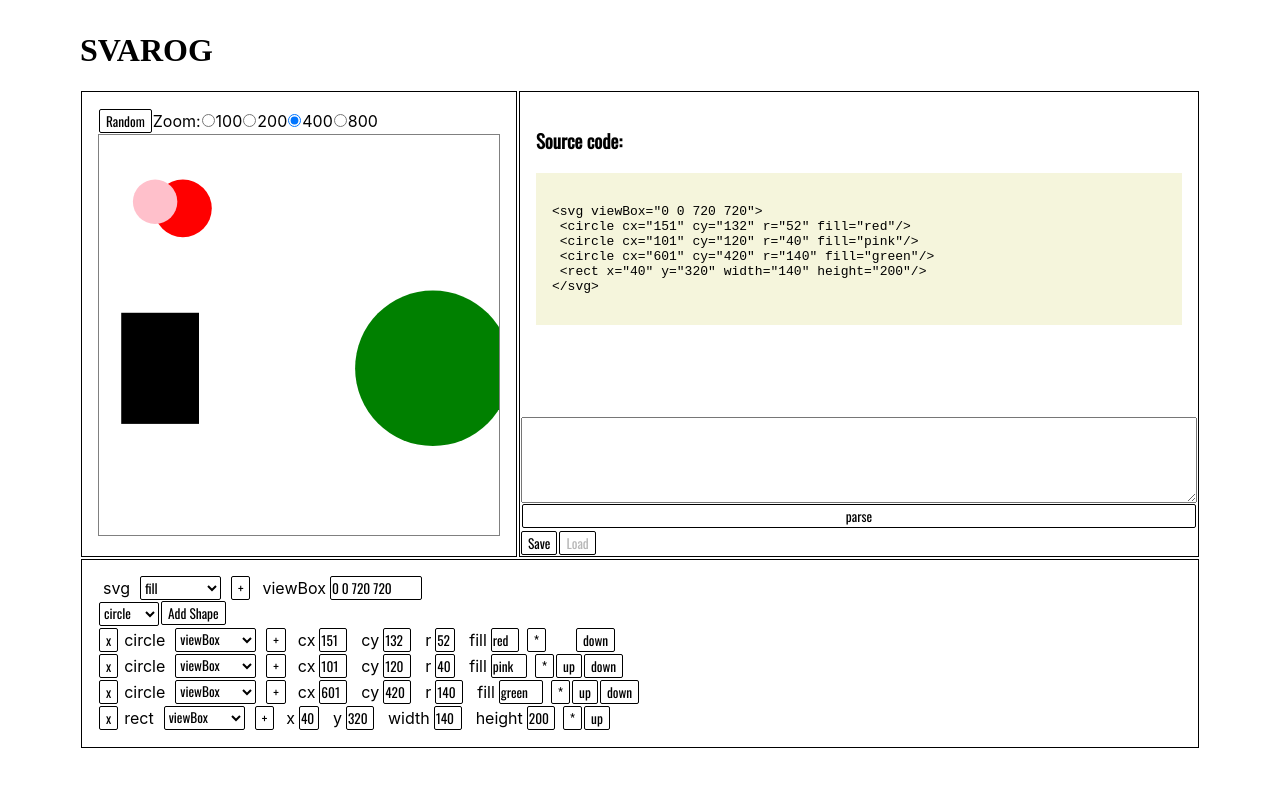
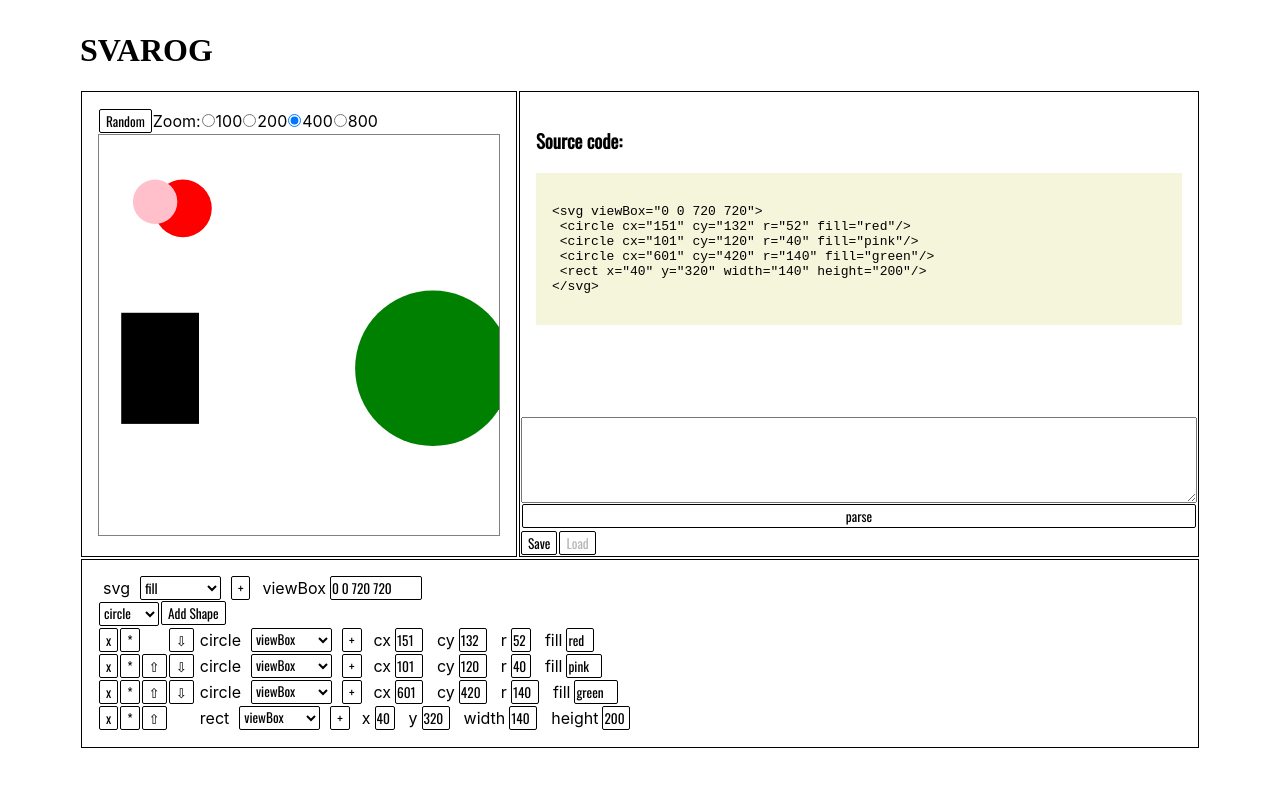
Before and after one commit to crianonim/svarog, a React (Create React App) app: page / in a window 1280 px wide. Shown: the top 786 px of the page. Built offline with nearby package versions, Linux system fonts and the light colour scheme; a web font is replaced by a local one.

Commit message:
Style: move up/down buttons and add icons

```diff
--- a/src/ShapeItem.js
+++ b/src/ShapeItem.js
@@ -6,14 +6,6 @@ const ShapeItem = (props) => {
     const shape = props.shape;
     return (
      <div key={shape.id} className="flex-row shape-item " >
-        <BasicAttrEditor
-          element={shape.shape}
-          attrs={shape.attributes}
-          changed={attrs => {
-            shape.attributes=attrs;
-            props.changed(shape);
-          }}
-        />
         <div className="move-up-down-buttons">
           <button onClick={()=>{
             props.duplicate(shape);
@@ -23,12 +15,21 @@ const ShapeItem = (props) => {
             <button className="move-up-button"
               onClick={() => {
                   props.shapeUp(shape);
-              }}>up</button>
+              }}>&#x21E7;</button>
             <button className="move-down-button" onClick={() => {
                 props.shapeDown(shape);
               }}
-            >down</button>
+            >&#x21E9;</button>
         </div>
+        <BasicAttrEditor
+          element={shape.shape}
+          attrs={shape.attributes}
+          changed={attrs => {
+            shape.attributes=attrs;
+            props.changed(shape);
+          }}
+        />
+
     </div>
     );
 }
```
